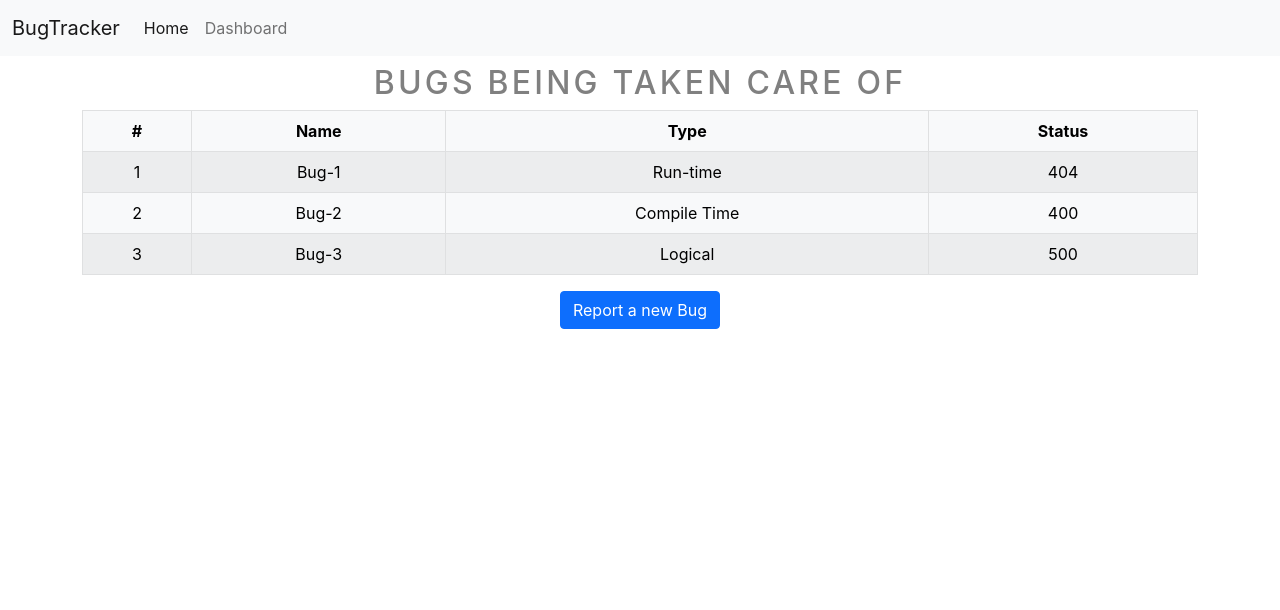
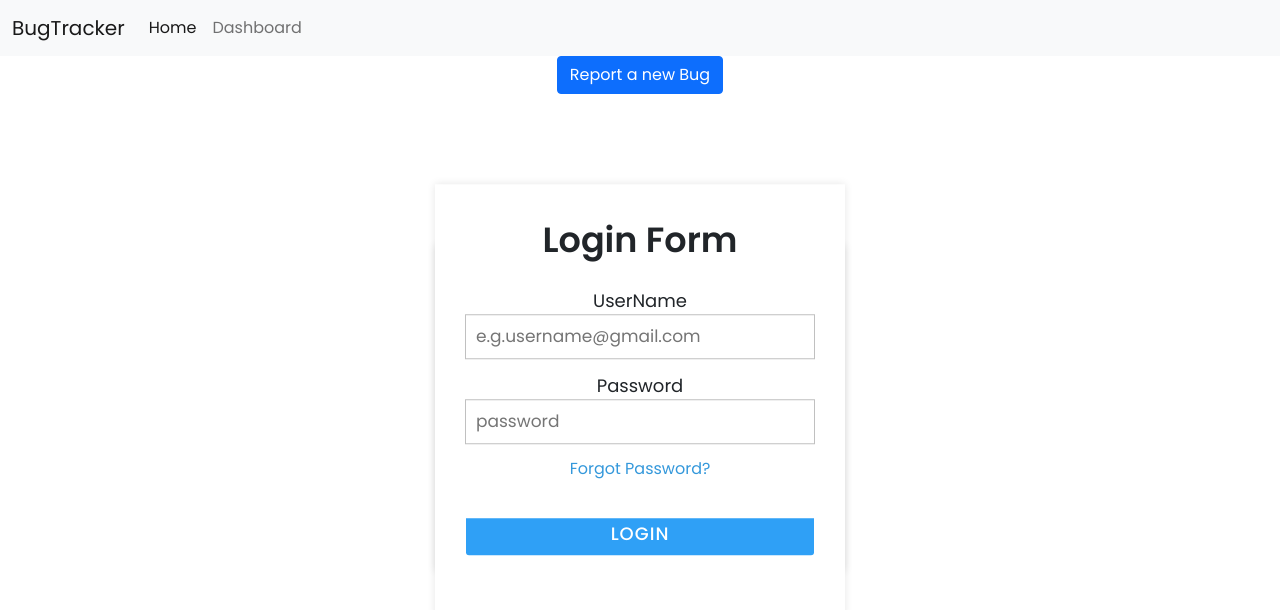
Before and after one commit to Archit-Suthar/TRINIT_ExitCode_Dev02, a React (Create React App) app: page /login in a window 1280 px wide. Before the commit this address had no page. Shown: the top 610 px of the page. Built offline with nearby package versions, Linux system fonts and the light colour scheme.

Commit message:
adding log in for admin in frontend

```diff
--- a/src/App.js
+++ b/src/App.js
@@ -1,15 +1,35 @@
 import './App.css';
-import Navbar from './components/navbar/Navbar';
+import Navbar from './components/navbar/navbar';
 import AddBug from './components/Bug/AddBug';
-import Buglist from './components/buglist/Buglist';
-// import Login from './components/login/Login'
+import Buglist from './components/buglist/buglist';
+import Login from './components/login/login';
+import {
+  BrowserRouter as Router,
+  Routes ,
+  Route
+} from "react-router-dom"
 function App() {
   return (
     <div className="App">
-      <Navbar/>
-      <Buglist/>
-      <AddBug/>
+      {/* <Navbar/> */}
+
+
       {/* <Login/> */}
+      <Router>
+        <Navbar />
+        <Buglist/>
+        <AddBug/>
+        {/* <div className="container"> */}
+        <Routes>
+        {/* <Route exact path="/" element={<Home/>}/> */}
+        {/* <Route exact path="/about" element={<About/>} /> */}
+        <Route exact path="/login" element={<Login />} />
+        {/* <Route exact path="/signup" element={<Signup />} /> */}
+        {/* <Route exact path="/signup" element={<Signup showAlert={showAlert}/>} /> */}
+        </Routes>
+        {/* </div> */}
+
+      </Router>
     </div>
   );
 }
--- a/src/components/Bug/AddBug.js
+++ b/src/components/Bug/AddBug.js
@@ -1,7 +1,8 @@
-import React,{useState} from 'react';
+import React,{useState,useRef} from 'react';
 
 function AddBug() {
   const [bug,setBug] = useState({name:"",description:"",type:""});
+  const refClose = useRef(null);
   const addBugs = async(e)=>{
     e.preventDefault();
     const response = await fetch(`http://localhost:5000/bugs/addbug`, {
@@ -12,6 +13,7 @@ function AddBug() {
                 body: JSON.stringify({name:bug.name,description:bug.description,type:bug.type})
               });
               const json = await response.json();
+              refClose.current.click();
               console.log(json)
   }
   const onChange = (e)=>{
@@ -34,9 +36,10 @@ function AddBug() {
 
             {/* body of the modal  */}
             <div className="modal-body">
+            <form>
               <div className="mb-3">
                 <label htmlFor="bug-summary" className="form-label float-start fs-5">Summary</label>
-                <input type="text" className="form-control" id="bug-summary" name="name" onChange={onChange} placeholder="Summary of the New Bug" />
+                <input type="text" className="form-control" id="bug-summary" name="name" onChange={onChange} placeholder="Summary of the New Bug" required/>
               </div>
               <div className="mb-3">
                 <label htmlFor="bug-desc" className="form-label float-start fs-5">Description</label>
@@ -51,11 +54,12 @@ function AddBug() {
                 </div>
 
               </div>
+              </form>
             </div>
 
             {/* footer of the modal  */}
             <div className="modal-footer">
-              <button type="button" className="btn btn-secondary" data-bs-dismiss="modal">Close</button>
+              <button type="button" ref={refClose} className="btn btn-secondary" data-bs-dismiss="modal">Close</button>
               <button type="button" onClick={addBugs} className="btn btn-primary">Save changes</button>
             </div>
 
--- a/src/components/login/login.js
+++ b/src/components/login/login.js
@@ -1,7 +1,8 @@
 import React,{useState} from 'react';
-import {
-    Link
-  } from "react-router-dom";
+import './login.css'
+// import {
+//     Link
+//   } from "react-router-dom";
   import { useNavigate } from 'react-router'
 // import './login/login.css';
 const Login = () => {
@@ -10,7 +11,7 @@ const Login = () => {
    const [credentials,setCredentials] = useState({email:"",password:""});
    const handleSubmit = async (e)=>{
       e.preventDefault();
-          const response = await fetch(`http://localhost:5000/api/auth/login`, {
+          const response = await fetch(`http://localhost:5000/admin/login`, {
               method: 'POST',
               headers: {
                 'Content-Type': 'application/json',
@@ -69,7 +70,7 @@ const Login = () => {
              <button type="submit">login</button>
           </div>
           <div className="signup-link">
-             Not a member? <Link to="/signup">Register</Link>
+             {/* Not a member? <Link to="/signup">Register</Link> */}
           </div>
        </form>
     </div>
--- a/src/components/navbar/navbar.js
+++ b/src/components/navbar/navbar.js
@@ -1,5 +1,5 @@
 import React from 'react';
-import { Link } from 'react-router-dom';
+// import { Link } from 'react-router-dom';
 
 function Navbar() {
     return <div>
```
